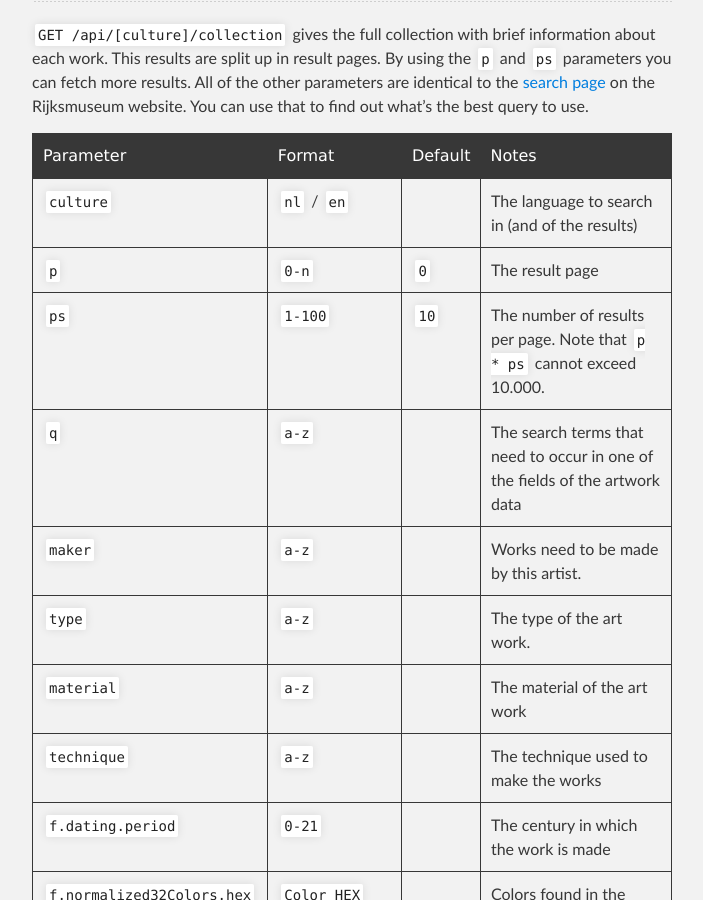
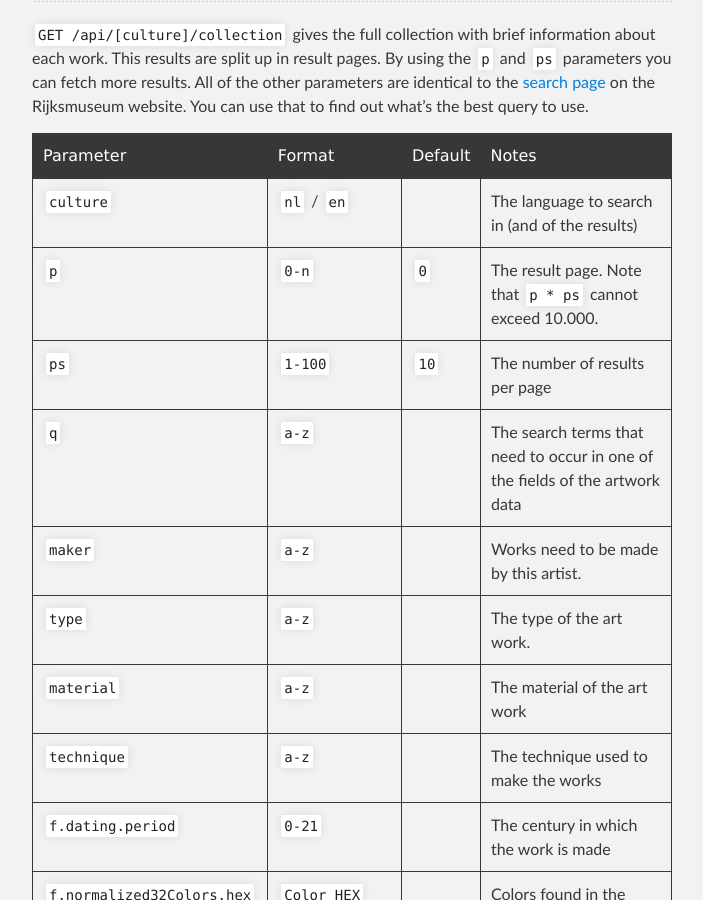
Before and after one commit to Rijksmuseum/rijksmuseum.github.io, a Jekyll site: the page built from index.md, in a window 1280 px wide and 900 px high, scrolled down 1877 px. Shown: the whole window, without its empty margins (288-991 px from the left). Built offline with Jekyll 4.4.1, drawn with Linux system fonts in a browser that asks for light colours; some of the changed text lies outside the part shown.

```diff
--- a/index.md
+++ b/index.md
@@ -100,13 +100,13 @@ There are API's available for the following elements:
       <td><code>p</code></td>
       <td><code>0-n</code></td>
       <td><code>0</code></td>
-      <td>The result page</td>
+      <td>The result page. Note that <code>p * ps</code> cannot exceed 10.000.</td>
     </tr>
     <tr>
       <td><code>ps</code></td>
       <td><code>1-100</code></td>
       <td><code>10</code></td>
-      <td>The number of results per page. Note that <code>p * ps</code> cannot exceed 10.000.</td>
+      <td>The number of results per page</td>
     </tr>
     <tr>
       <td><code>q</code></td>
```
Also changed, not shown: other parts of index.md (+1 -1 lines).
